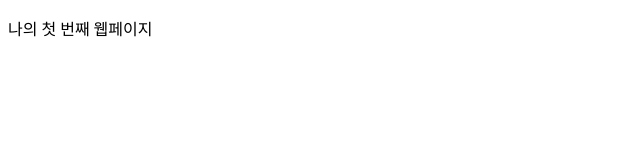
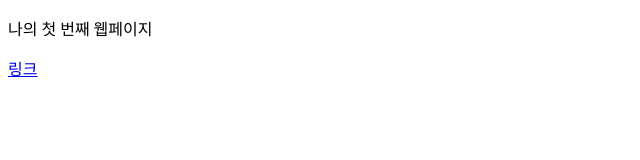
Before and after one commit to yeongwonn01/html_study, a plain HTML site: page index.html in a window 1280 px wide. Shown: the full height of the page, 0-640 px from the left. Drawn offline with Linux system fonts and the light colour scheme.

Commit message:
add : a tag

```diff
--- a/index.html
+++ b/index.html
@@ -8,6 +8,6 @@
 </head>
 <body>
     <p>나의 첫 번째 웹페이지</p>
-    <a href="#" target="_blank" title="링크"></a>
+    <a href="#" target="_blank" title="링크">링크</a>
 </body>
 </html>
```
